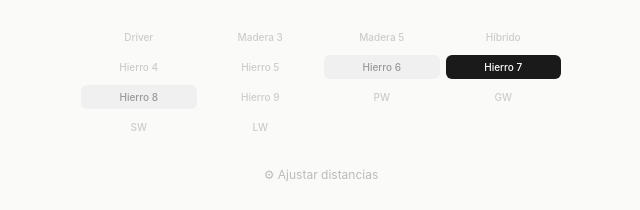
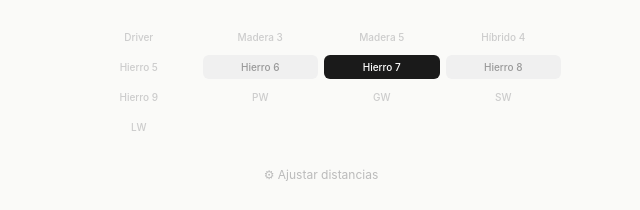
Before and after one commit to AlwaysBeYoung/alwaysbeyoung.github.io, a plain HTML site: page quepalouso/index.html in a window 1280 px wide. Shown: the part 683-893 px from the top of the page, without its empty margins (319-959 px from the left). Drawn offline with Linux system fonts and the light colour scheme.

Commit message:
Tune club distances to user's actual yardages: 8i 120-140, 9i 100-120, 4H 165-185

```diff
--- a/quepalouso/index.html
+++ b/quepalouso/index.html
@@ -241,17 +241,16 @@
       { name:'Driver',       min:245, max:285 },
       { name:'Madera 3',     min:220, max:250 },
       { name:'Madera 5',     min:200, max:230 },
-      { name:'Híbrido',      min:185, max:210 },
-      { name:'Hierro 4',     min:170, max:195 },
-      { name:'Hierro 5',     min:160, max:180 },
-      { name:'Hierro 6',     min:150, max:170 },
+      { name:'Híbrido 4',    min:165, max:185 },
+      { name:'Hierro 5',     min:155, max:175 },
+      { name:'Hierro 6',     min:145, max:165 },
       { name:'Hierro 7',     min:140, max:160 },
-      { name:'Hierro 8',     min:130, max:150 },
-      { name:'Hierro 9',     min:118, max:138 },
-      { name:'PW',           min:105, max:128 },
-      { name:'GW',           min:90,  max:112 },
-      { name:'SW',           min:65,  max:95  },
-      { name:'LW',           min:30,  max:70  },
+      { name:'Hierro 8',     min:120, max:140 },
+      { name:'Hierro 9',     min:100, max:120 },
+      { name:'PW',           min:88,  max:108 },
+      { name:'GW',           min:75,  max:95  },
+      { name:'SW',           min:60,  max:82  },
+      { name:'LW',           min:30,  max:65  },
     ];
 
     // ── Load saved distances (or defaults) ──
```
